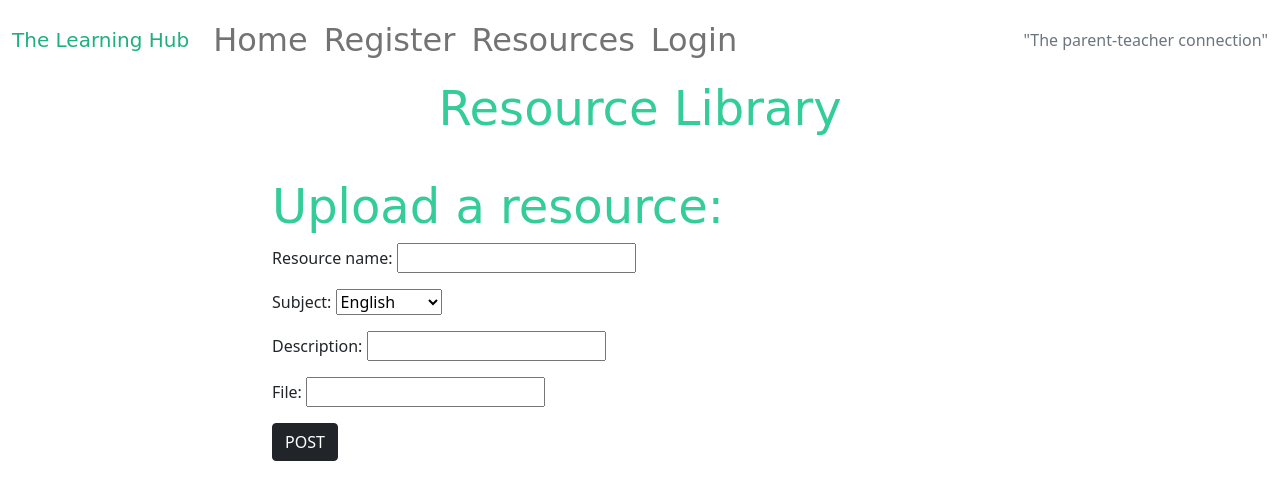
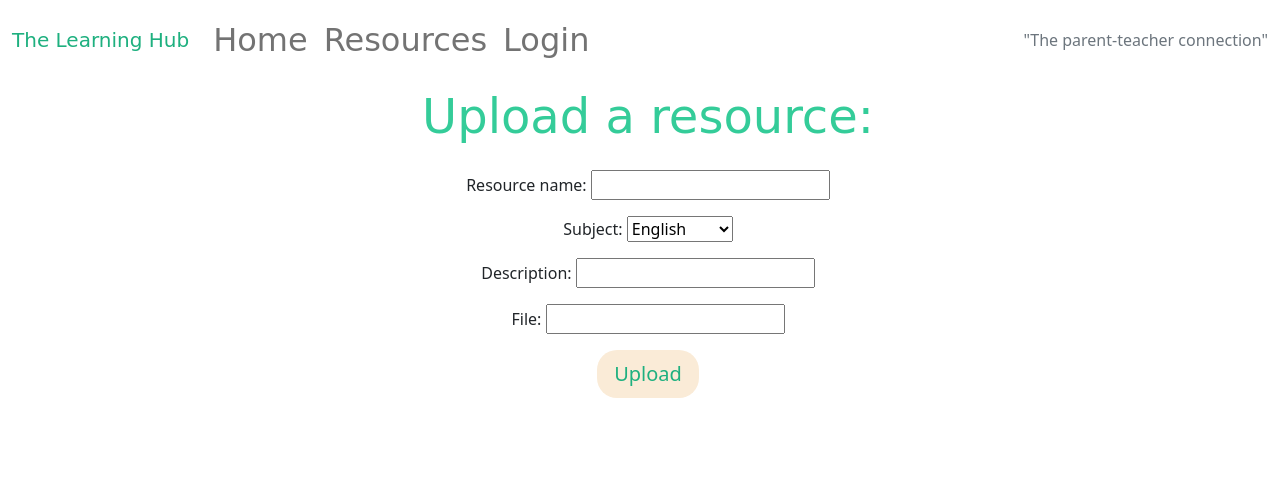
Before and after one commit to NickdevC/Home-Learning-Hub, a Django app: page /resources_app/edit_resources/ in a window 1280 px wide. Shown: the top 500 px of the page. Run offline with Django 3.2, Linux system fonts and the light colour scheme; some web fonts are replaced.

Commit message:
Style edit_resources.html and signup.html templates

```diff
--- a/static/css/style.css
+++ b/static/css/style.css
@@ -58,13 +58,13 @@ h2 {
 
 
 /*----------- Index page --------------*/
-#submitBtn {
+.submitBtn {
     color: rgb(30, 176, 127);
     background-color: antiquewhite;
     border-radius: 20px;
 }
 
-#submitBtn:hover {
+.submitBtn:hover {
     color: rgb(130, 234, 199);
     background-color: rgb(30, 176, 127);
     transform: translateY(-5px);
--- a/templates/base.html
+++ b/templates/base.html
@@ -81,9 +81,9 @@
                         </div>
                     </li>
                     {% else %}
-                    <li class="nav-item">
+                    <!-- <li class="nav-item">
                         <a class="nav-link" href="{% url 'account_signup' %}">Register</a>
-                    </li>
+                    </li> -->
                     <li class="nav-item">
                         <a class="nav-link" href="{% url 'resources' %}">Resources</a>
                     </li>
--- a/templates/edit_resources.html
+++ b/templates/edit_resources.html
@@ -1,22 +1,19 @@
 {% extends "base.html" %}
 {% load static %}
 {% block content %}
-<h1 class="mb-4 text-center">Resource Library</h1>
-<div class="container">
+
+<div class="container-fluid">
     <div class="row">
-        <div class="col-md-8 mt-3 offset-md-2">
-            <div class="row">
-                <div class="col-md-8">
-                    <h1 class="edit-title">Upload a resource: </h1>
-                </div>
+        <div class="row m-2 row d-flex justify-content-center">
+            <div class="mb-4 text-center">
+                <h1 class="mb-4 text-center">Upload a resource:</h1>
+                <!-- Form for uploading a resource to resources.html -->
+                <form method="POST" enctype="multipart/form-data">
+                    {% csrf_token %}
+                    {{ form.as_p }}
+                    <button class="btn btn-signup btn-lg submitBtn">Upload</button>
+                </form>
             </div>
-
-            <form method="POST" enctype="multipart/form-data">
-                {% csrf_token %}
-                {{ form.as_p }}
-                <button class="btn btn-dark">POST</button>
-            </form>
-
         </div>
     </div>
 </div>
--- a/templates/index.html
+++ b/templates/index.html
@@ -15,7 +15,7 @@
                 <form method="post" id="appointmentForm">
                     {{ form | crispy }}
                     {% csrf_token %}
-                    <button type="submit" class="btn btn-signup btn-lg" id="submitBtn">Submit</button>
+                    <button type="submit" class="btn btn-signup btn-lg submitBtn">Submit</button>
                 </form>
             </div>
         </div>
```
Also changed, not shown: templates/account/login.html (+3 -5 lines), templates/account/signup.html (+13 -3 lines), templates/edit_appointment.html (+2 -6 lines).
